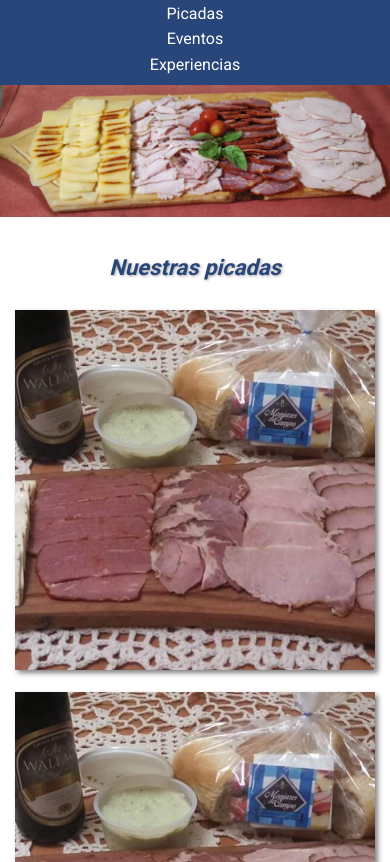
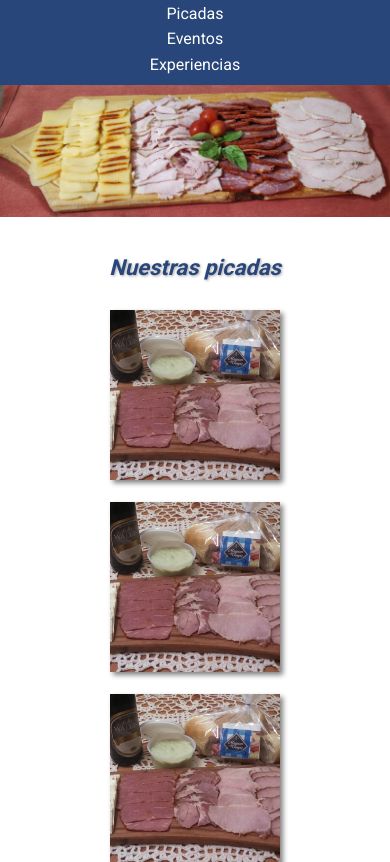
Before and after one commit to luisgiudice/manjares-de-campo, a website: page pages/picadas.html in a window 390 px wide. Shown: the part 205-1067 px from the top of the page. Drawn offline with Linux system fonts and the light colour scheme.

Commit message:
ajustes en redes y responsive pag picada

```diff
--- a/scss/layout/_header.scss
+++ b/scss/layout/_header.scss
@@ -14,6 +14,7 @@
     width: 20px;
     height: 20px;
     margin-right: 10px;
+    vertical-align: middle
   }
 
   .manjares {
--- a/scss/layout/_main-picadas.scss
+++ b/scss/layout/_main-picadas.scss
@@ -9,25 +9,22 @@
       width: 80%;
       gap: 2px;
       justify-content: space-evenly;
-
-      img {
-        object-fit: cover;
-        box-shadow: 3px 3px 5px gray;
-        width: 360px;
-        height: 360px;
-        margin: 10px;
-      }
     }
   }
 
-  @media (max-width: 1140px) {
     .picada img {
-      width: 260px;
-      height: 260px;
-    }
-  }
+        object-fit: cover;
+        box-shadow: 3px 3px 5px gray;
+        width: 280px;
+        height: 280px;
+        margin: 10px;
+      }
 
-  @media (max-width: 850px) {
+
+
+    /**PUNTOS DE QUIEBRE*/
+
+  @media (max-width: 920px) {
     .picada img {
       width: 200px;
       height: 200px;
@@ -41,15 +38,15 @@
     }
   }
 
-  @media (max-width: 500px) {
+  @media (max-width: 540px) {
     .picada {
       flex-direction: column;
       align-items: center;
     }
 
     .picada img {
-      width: 200px;
-      height: 200px;
+      width: 170px;
+      height: 170px;
     }
   }
 
@@ -57,17 +54,8 @@
     padding: 30px;
     margin: 15px;
     text-align: center;
-    font-size: 24px;
+    font-size: 16px;
     font-family: 'Roboto', sans-serif;
     font-weight: 400;
     color: $color-primario;
   }
-
-  /**PUNTOS DE QUIEBRE*/
-
-@media (max-width:480px) {
-
-  .p3 {
-      font-size: 16px;
-  }
-}
```
Also changed, not shown: css/styles.css.
